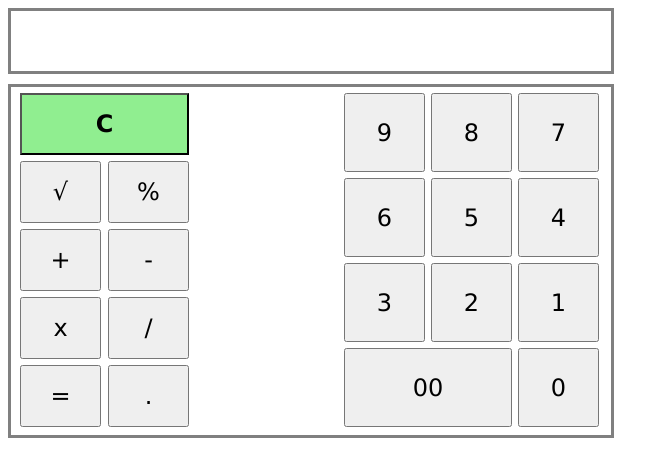
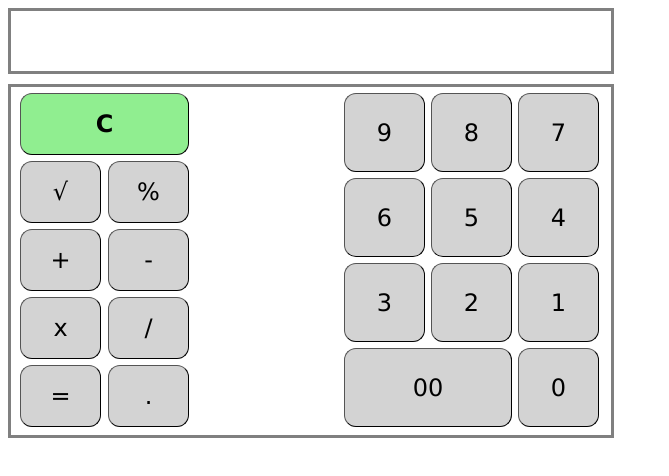
Before and after one commit to etodorinov/Calculator, a plain HTML site: page index.html in a window 1280 px wide. Shown: the whole page, without its empty margins (0-669 px from the left). Drawn offline with Linux system fonts and the light colour scheme.

Commit message:
Final buttons formatting

```diff
--- a/style.css
+++ b/style.css
@@ -22,6 +22,10 @@
   left: 6px;
   font-family: Verdana, Geneva, Tahoma, sans-serif;
   font-size: 24px;
+  border-color: black;
+  border-width: 1px;
+  border-radius: 12px;
+  background-color: lightgrey;
 }
 
 .number-buttons {
@@ -29,6 +33,10 @@
   right: 6px;
   font-family: Verdana, Geneva, Tahoma, sans-serif;
   font-size: 24px;
+  border-color: black;
+  border-width: 1px;
+  border-radius: 12px;
+  background-color: lightgrey;
 }
 
 #reset {
```
